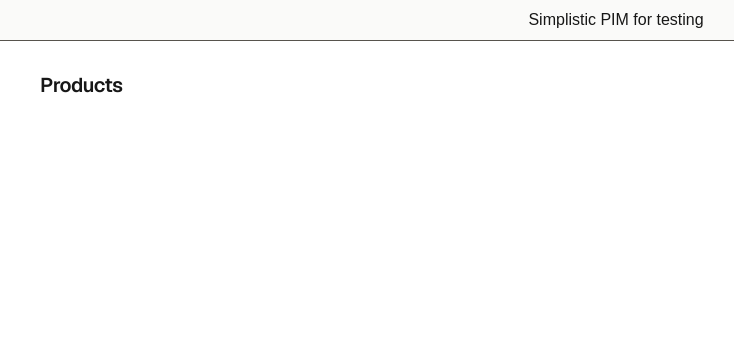
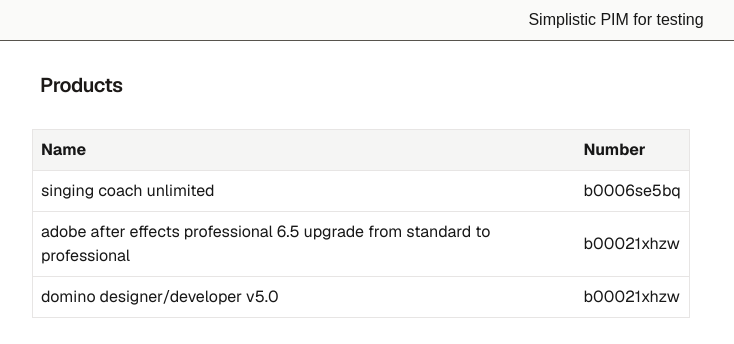
Before and after one commit to gabrielaleoniec/bsp-test, a Next.js app: page / in a window 1280 px wide. Shown: the top 344 px of the page, without its empty margins (24-758 px from the left). Built offline with nearby package versions, Linux system fonts and the light colour scheme.

Commit message:
feat: fetch product list

```diff
--- a/src/app/page.tsx
+++ b/src/app/page.tsx
@@ -1,11 +1,74 @@
+"use client";
+
+import Link from "next/link";
+
+import { getProductsOptions } from "@/hooks/query-options";
+import { useQuery } from "@tanstack/react-query";
+
 const Home = () => {
+  const { data: products, isPending, error } = useQuery(getProductsOptions());
+
   return (
     <div className="flex min-h-screen items-center justify-center font-sans dark:bg-black">
-      <main className="flex min-h-screen w-full flex-col items-start justify-start py-6 px-16">
+      <main className="flex min-h-screen w-full flex-col items-start justify-start px-16 py-6">
         <div className="flex flex-col items-start gap-6 text-left">
-          <h1 className="max-w-xs text-xl font-semibold leading-10 tracking-tight ttext-stone-900 dark:text-zinc-50">
+          <h1 className="max-w-xs text-xl font-semibold leading-10 tracking-tight text-stone-900 dark:text-zinc-50">
             Products
           </h1>
+
+          {isPending && (
+            <p className="text-sm text-stone-600 dark:text-zinc-400">
+              Loading…
+            </p>
+          )}
+
+          {error && (
+            <p className="text-sm text-red-600 dark:text-red-400">
+              {error.message}
+            </p>
+          )}
+
+          {products && products.length > 0 && (
+            <table className="w-full [&_td]:p-2 [&_th]:p-2 -mx-2 border border-stone-200 dark:border-zinc-800 rounded-md">
+              <thead className="bg-stone-100 dark:bg-zinc-800">
+                <tr className="border-b border-stone-200 dark:border-zinc-800">
+                  <th>Name</th>
+                  <th>Number</th>
+                </tr>
+              </thead>
+              <tbody>
+                {products.map((product) => (
+                  <tr
+                    key={`${product.number}-${product.name}`}
+                    className="hover:bg-stone-100 dark:hover:bg-zinc-800 transition-colors duration-600 timing-ease border-b border-stone-200 dark:border-zinc-800"
+                  >
+                    <td>
+                      <Link
+                        href={`/products/${encodeURIComponent(product.number)}`}
+                        className="cursor-pointer"
+                      >
+                        {product.name}
+                      </Link>
+                    </td>
+                    <td>
+                      <Link
+                        href={`/products/${encodeURIComponent(product.number)}`}
+                        className="cursor-pointer"
+                      >
+                        {product.number}
+                      </Link>
+                    </td>
+                  </tr>
+                ))}
+              </tbody>
+            </table>
+          )}
+
+          {products && products.length === 0 && (
+            <p className="text-sm text-stone-500 dark:text-zinc-400">
+              No products.
+            </p>
+          )}
         </div>
       </main>
     </div>
--- a/src/hooks/query-options.ts
+++ b/src/hooks/query-options.ts
@@ -1,5 +1,11 @@
-import { getProductByNumber } from "@/server/functions";
+import { getProductByNumber, getProducts } from "@/server/functions";
 import { queryOptions } from "@tanstack/react-query";
+
+export const getProductsOptions = () =>
+  queryOptions({
+    queryKey: ["products"],
+    queryFn: getProducts,
+  });
 
 export const getProductByNumberOptions = (number: string) =>
   queryOptions({
--- a/src/schemas/product.ts
+++ b/src/schemas/product.ts
@@ -17,6 +17,9 @@
   z.array(ProductSchema),
 ]);
 
+export const ProductsListSchema = z.array(ProductSchema);
+
 export type ProductImage = z.infer<typeof ProductImageSchema>;
 export type Product = z.infer<typeof ProductSchema>;
 export type ProductsResponse = z.infer<typeof ProductsResponseSchema>;
+export type ProductsList = z.infer<typeof ProductsListSchema>;
--- a/src/server/functions.ts
+++ b/src/server/functions.ts
@@ -1,5 +1,24 @@
 import { API_URL } from "@/constants/urls";
-import { type Product, ProductsResponseSchema } from "@/schemas/product";
+import {
+  type Product,
+  ProductsListSchema,
+  ProductsResponseSchema,
+} from "@/schemas/product";
+
+export async function getProducts(): Promise<Product[]> {
+  const res = await fetch(`${API_URL}api/products`, { cache: "no-store" });
+
+  if (!res.ok) {
+    throw new Error(`Failed to fetch products (${res.status})`);
+  }
+
+  const json = await res.json();
+  const parsed = ProductsListSchema.safeParse(json);
+  if (!parsed.success) {
+    throw new Error(`Invalid products payload: ${parsed.error.message}`);
+  }
+  return parsed.data;
+}
 
 export async function getProductByNumber(
   number: string,
```
